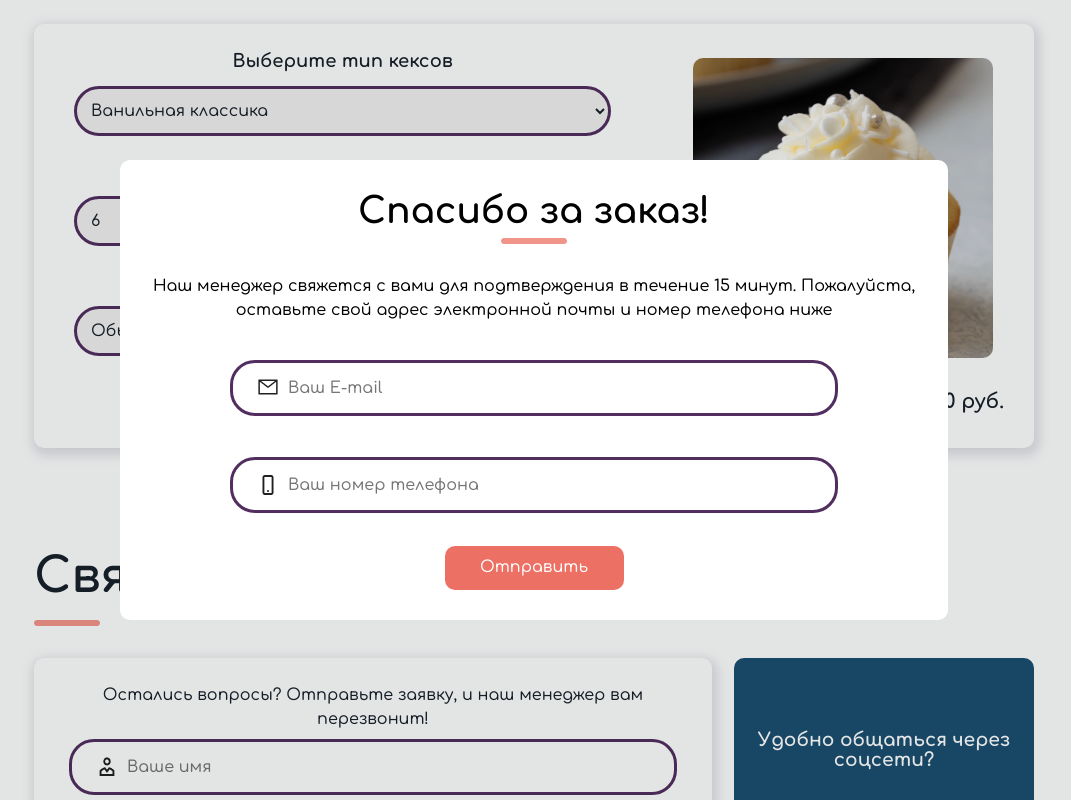
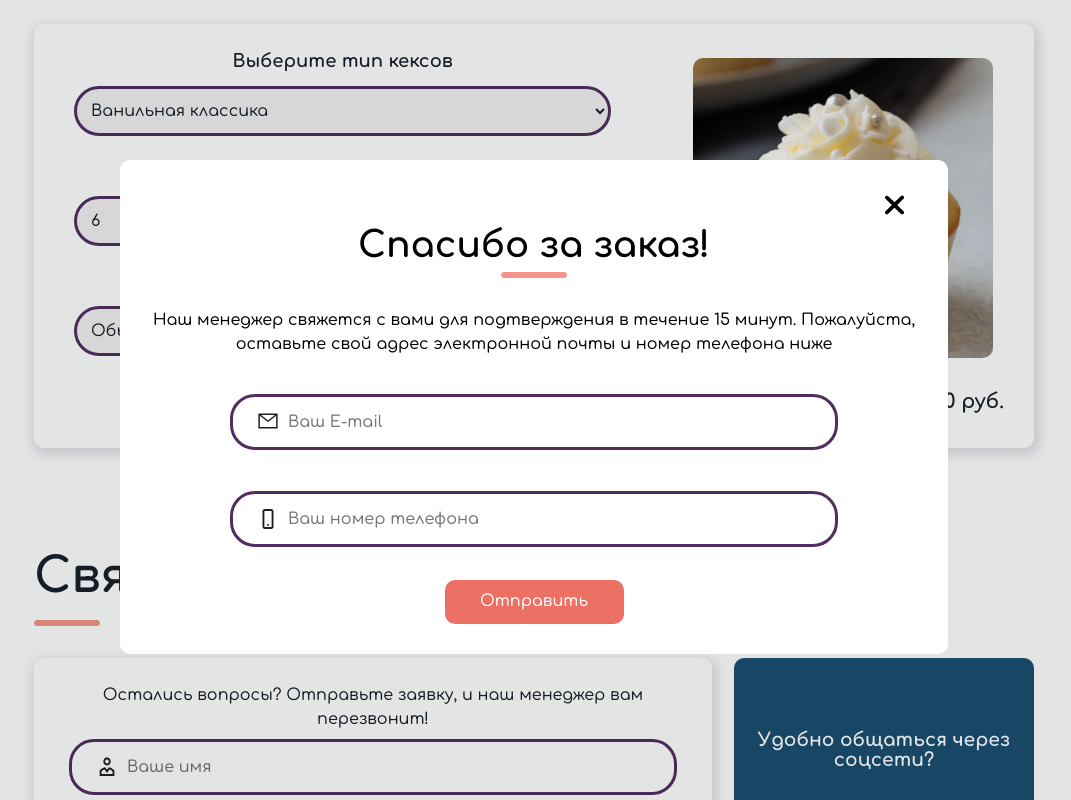
Before and after one commit to AnastasiyaMaslov4/CakePolis, a plain HTML site: page index.html in a window 1280 px wide. Both pictures are taken after a click on the button "Заказать". Shown: the part 1602-2402 px from the top of the page, without its empty margins (106-1177 px from the left). Drawn offline with nearby package versions, Linux system fonts and the light colour scheme.

Commit message:
Add modal dialog

```diff
--- a/index.html
+++ b/index.html
@@ -98,6 +98,8 @@
                 </section>
 
                 <dialog id="orderDialog">
+                    <button class="close_btn" onclick="window.orderDialog.close();"></button>
+                    <div class="order_dialog_div">
                         <h3 class="dialog_subtitle">Спасибо за заказ!</h3>
                         <p class="dialog_text">Наш менеджер свяжется с вами для подтверждения в течение 15 минут. Пожалуйста, оставьте свой адрес электронной почты и номер телефона ниже
                         </p>
@@ -106,6 +108,7 @@
                             <input type="tel" class="telInp" placeholder="Ваш номер телефона" required>
                             <button class="submit_btn">Отправить</button>
                         </form>
+                    </div>
                 </dialog>
 
                 <section id="Contacts" class="center">
--- a/style.css
+++ b/style.css
@@ -387,7 +387,6 @@ h3 {
 }
 
 #orderDialog {
-    display: none;
     width: 60%;
     margin-top: 20vh;
     margin-left: auto;
@@ -395,6 +394,17 @@ h3 {
     border-radius: 10px;
     padding: 30px;
     border: none;
+}
+
+.close_btn {
+    width: 30px;
+    height: 30px;
+    margin-left: 95%;
+    border: none;
+    background: url(img/xmark-solid.svg) no-repeat center;
+}
+
+.order_dialog_div {
     display: flex;
     flex-direction: column;
     align-items: center;
```
Lines whose indentation alone changed are shown as unchanged.
